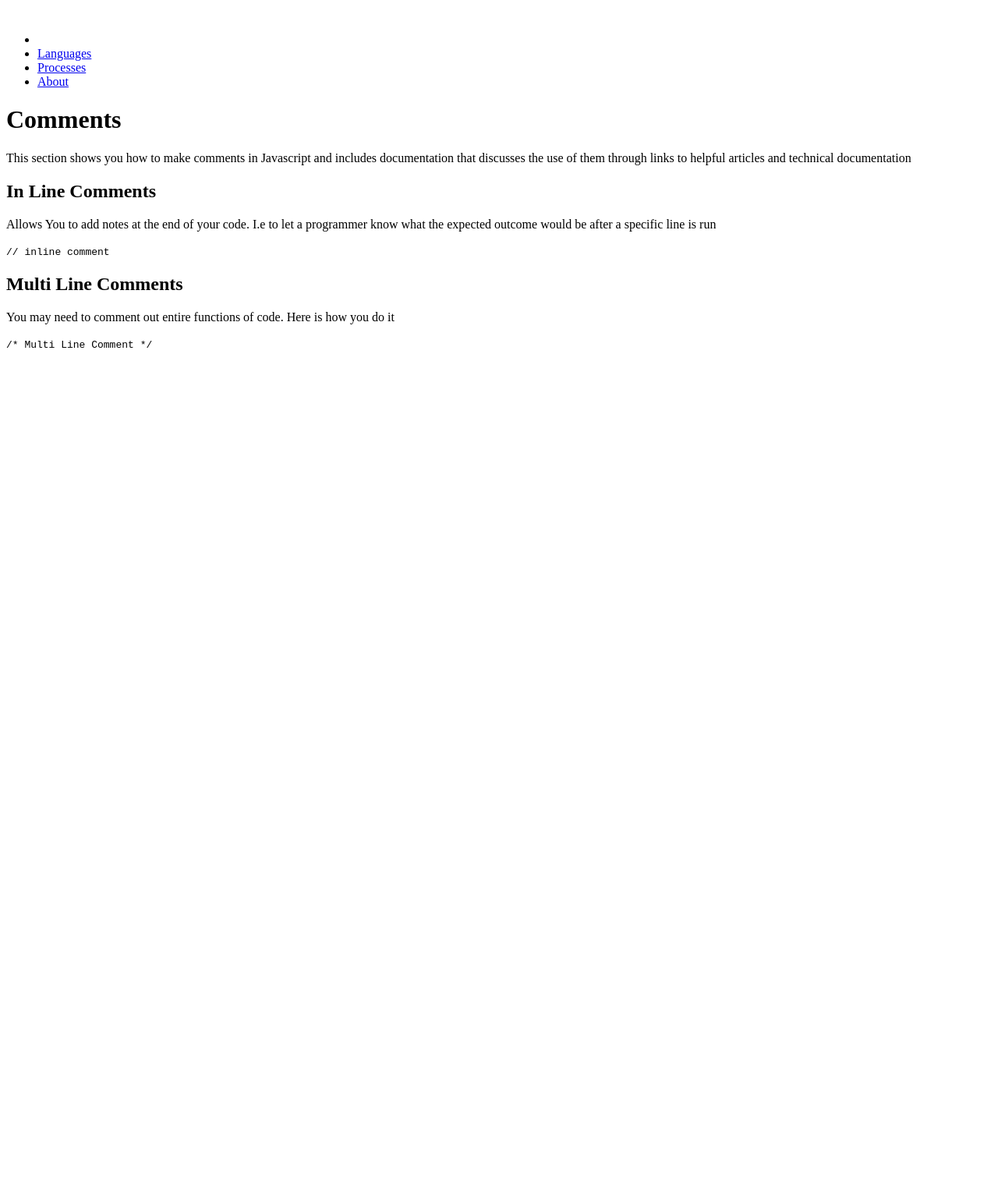
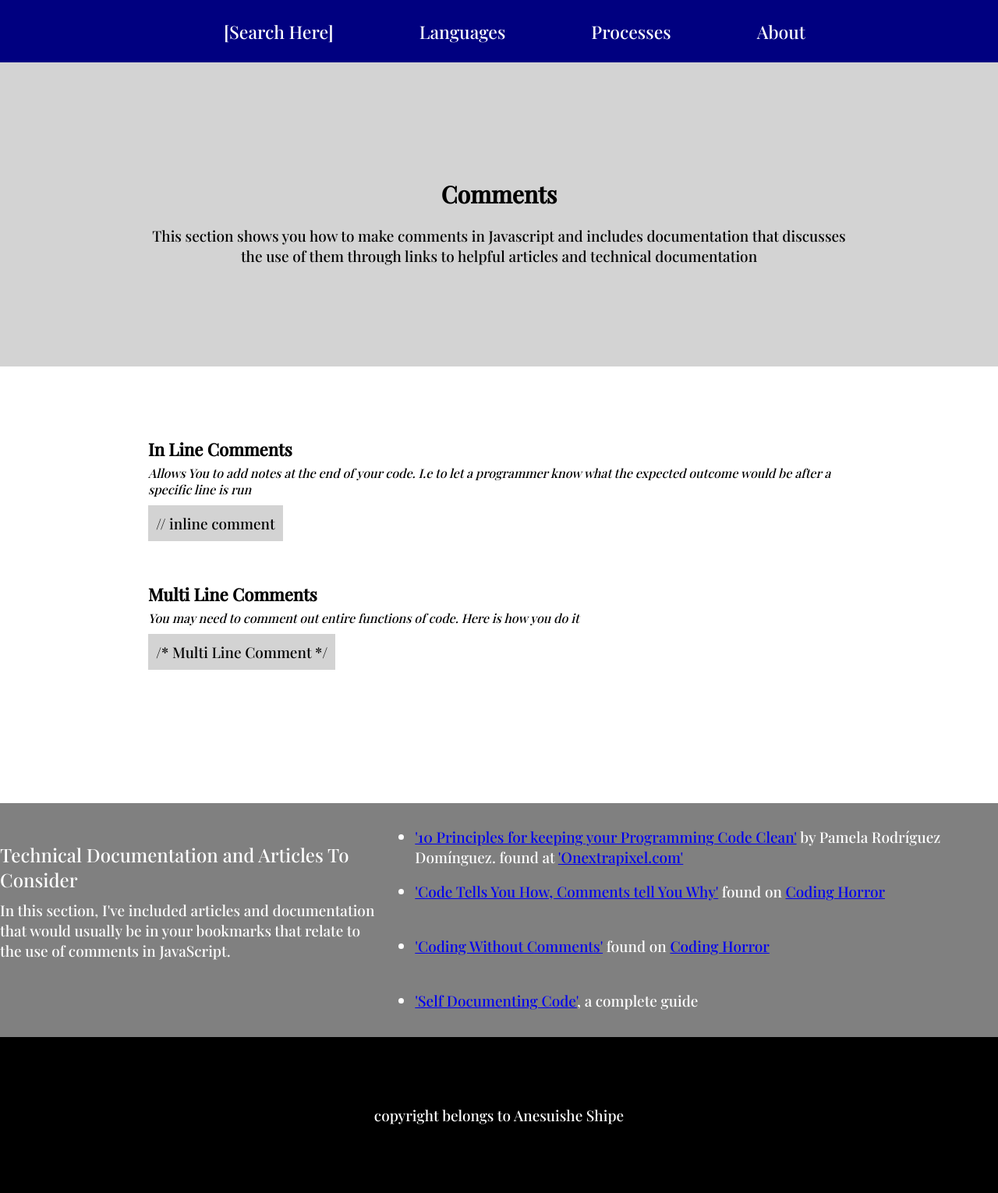
Before and after one commit to anesu98/myCodeBible, a plain HTML site: page pages/languages/languagePages/javascript pages/foundations/comments.html in a window 1280 px wide. Shown: the whole page at 78% size. Before the commit the page ends 800 px from the top, so only its background shows below. Drawn offline with nearby package versions, Linux system fonts and the light colour scheme.

Commit message:
completed a rough draft CSS for the code pages. Applied them to the comments page. Following pages should follow similar rules

```diff
--- a/pages/languages/languagePages/javascript pages/foundations/comments.html
+++ b/pages/languages/languagePages/javascript pages/foundations/comments.html
@@ -5,15 +5,15 @@
     <meta http-equiv="X-UA-Compatible" content="IE=edge">
     <meta name="viewport" content="width=device-width, initial-scale=1.0">
     <title>JavaScript Page - Cheetsheet</title>
+    <link rel="stylesheet" href='../../../../../styleFiles/codePageStyle.css'>
 </head>
 <body>
     <nav id="navbar">
-        <div id="logo">
-            <img src="" alt="" class="logoPhoto">
-        </div>
+        <div class="navcontainer">
             <ul>
                 <li>
                     <!--Searchbar[scope: this site]-->
+                    <a href="../../../../../index.html">[Search Here]</a>
                 </li>
                 <li>
                     <a href="./pages/languagesIndex.html">
@@ -28,25 +28,27 @@
                     <a href="./pages/about.html">About</a>
                 </li>
             </ul>
+        </div>
     </nav>
-
+    <div class="container">
         <header>
             <h1>Comments</h1>
             <p>This section shows you how to make comments in Javascript and includes documentation that discusses the use of them through links to helpful articles and technical documentation</p>
         </header>
-    <div class="container">
+
+        <div class="containerMain">
             <section>
                 <!--Just the code-->
                 <div class="containerTopic">
 
-                <div class="conatinerCode">
+                    <div class="containerCode">
                         <h2>In Line Comments</h2>
                         <p>Allows You to add notes at the end of your code. I.e to let a programmer know what the expected outcome would be after a specific line is run</p>
                         <code>
                             // inline comment
                         </code>
                     </div>
-                <div class="conatinerCode">
+                    <div class="containerCode">
                         <h2>Multi Line Comments</h2>
                         <p>You may need to comment out entire functions of code. Here is how you do it</p>
                         <code>
@@ -55,12 +57,32 @@
                     </div>
                 </div>
             </section>
-        <section>
-            <!--Include technical documents from -->
+        </div>
+
+        <section class="techDoc">
+            <div class="containerTechDoc">
+                <div class="containerBlurb">
+                    <h2>Technical Documentation and Articles To Consider</h2>
+                    <p>In this section, I've included articles and documentation that would usually be in your bookmarks that relate to the use of comments in JavaScript.</p>
+                </div>
+                <div class="containerArticleList">
+                    <ul>
+                        <li><a href="https://onextrapixel.com/10-principles-for-keeping-your-programming-code-clean/">'10 Principles for keeping your Programming Code Clean'</a> by Pamela Rodríguez Domínguez. found at <a href="https://onextrapixel.com">'Onextrapixel.com'</a></li>
+                        <li><a href="https://blog.codinghorror.com/code-tells-you-how-comments-tell-you-why/">'Code Tells You How, Comments tell You Why'</a> found on <a href="https://blog.codinghorror.com">Coding Horror</a></li>
+                        <li><a href="https://blog.codinghorror.com/coding-without-comments/">'Coding Without Comments'</a> found on <a href="https://blog.codinghorror.com">Coding Horror</a></li>
+                        <li><a href="http://wiki.c2.com/?SelfDocumentingCode">'Self Documenting Code'</a>, a complete guide</li>
+                    </ul>
+                </div>
+            </div>
         </section>
+
         <article>
             <!--add scrolling navbar here for different sections-->
         </article>
+
+        <footer>
+            <p>copyright belongs to Anesuishe Shipe</p>
+        </footer>
     </div>
 </body>
 </html>
--- /dev/null
+++ b/styleFiles/codePageStyle.css
@@ -0,0 +1,218 @@
+
+/* Imports */
+@import url('https://fonts.googleapis.com/css2?family=Playfair+Display:wght@500&display=swap');
+
+/* Color Palet */
+
+:root{
+    --mainColor1: navy;
+    --mainColor2: grey;
+    --mainColor2sub1: lightgrey;
+    --mainColor3: white;
+    --mainColor4: black;
+}
+
+/* Site Content */
+
+*{
+    margin: 0;
+    font-size: 19px;
+    font-weight: 300;
+    font-family: 'Playfair Display', sans-serif;
+    box-sizing: border-box;
+}
+
+/* Navigation Bar*/
+
+nav {
+    background-color: var(--mainColor1);
+}
+
+.navcontainer {
+    display: flex;
+    justify-content: center;
+    height: 80px;
+    align-items: center;
+    width: 100vmax;
+}
+
+nav ul li a {
+    text-decoration: none;
+    color: var(--mainColor3);
+    font-size: 23px;
+}
+
+nav ul {
+    display: flex;
+    justify-content: space-around;
+    width: 70vmax;
+    list-style-type: none;
+    color: var(--mainColor3);
+}
+
+nav ul li a:hover {
+    color: var(--mainColor2);
+}
+
+
+/* Main Content Base CSS */
+
+.container {
+
+    height: auto;
+    width: auto;
+    display: flex;
+    flex-direction: column;
+
+
+}
+
+
+/* Header CSS */
+
+.container header {
+    background-color: var(--mainColor2sub1);
+
+    height: 390px;
+    width: auto;
+    display: flex;
+    flex-direction: column;
+    justify-content: center;
+    align-items: center;
+    width: 100vmax;
+
+
+
+}
+
+.container header h1 {
+
+    height: 80px;
+    width: 80vmax;
+    font-size: 30px;
+    font-weight: 600;
+    display: flex;
+    justify-content: center;
+    align-items: center;
+}
+
+.container header p {
+
+    height: 90px;
+    text-align: center;
+    width: 70vmax;
+    height: auto;
+}
+
+
+/* Main Content */
+
+.containerMain {
+    height: auto;
+    display: flex;
+    flex-direction: column;
+    align-items: center;
+    margin-bottom: 150px;
+}
+
+
+/* Code Content */
+
+.containerMain .containerTopic {
+    height: 350px;
+    display: flex;
+    margin-top: 60px;
+    flex-direction: column;
+    align-items: center;
+    justify-content: space-around;
+}
+
+
+.containerMain .containerTopic .containerCode {
+    width: 900px;
+    height: auto;
+}
+
+.containerCode h2 {
+    font-size: 22px;
+    font-weight: 600;
+    margin-bottom: 5px;
+}
+
+.containerCode p {
+    font-size: 16px;
+    font-style: italic;
+    margin-bottom: 20px;
+}
+
+.containerCode code {
+    background-color: var(--mainColor2sub1);
+    padding: 10px;
+}
+
+
+
+
+/* Article and Tech Doc Content */
+
+
+.techDoc .containerTechDoc {
+    height: auto;
+    width: 100vmax;
+    background-color: var(--mainColor2);
+    color: var(--mainColor3);
+    display: flex;
+    justify-content: space-around;
+    align-items: center;
+
+}
+
+.techDoc .containerTechDoc .containerBlurb {
+    height: 300px;
+    width: 500px;
+    padding-top: 50px;
+}
+
+.containerBlurb h2 {
+    font-size: 24px;
+    font-weight: 100;
+    margin-bottom: 10px;
+}
+
+.containerBlurb p {
+    font-weight: 100;
+}
+
+
+.techDoc .containerTechDoc .containerArticleList {
+    width: 800px;
+    height: 300px;
+    padding-top: 30px;
+}
+
+.containerArticleList ul {
+    display: flex;
+    flex-direction: column;
+    justify-content: center;
+    align-items: flex-start;
+}
+
+.containerArticleList ul li {
+    height: 70px;
+}
+
+/* footer */
+
+footer {
+    background-color: var(--mainColor4);
+    height: 200px;
+
+    display: flex;
+    justify-content: center;
+    align-items: center;
+
+}
+
+footer p {
+    color: var(--mainColor3);
+}
```
Also changed, not shown: pages/languages/languagePages/javascript pages/javascriptPage.html (+4 -5 lines). Lines whose indentation alone changed are shown as unchanged.
